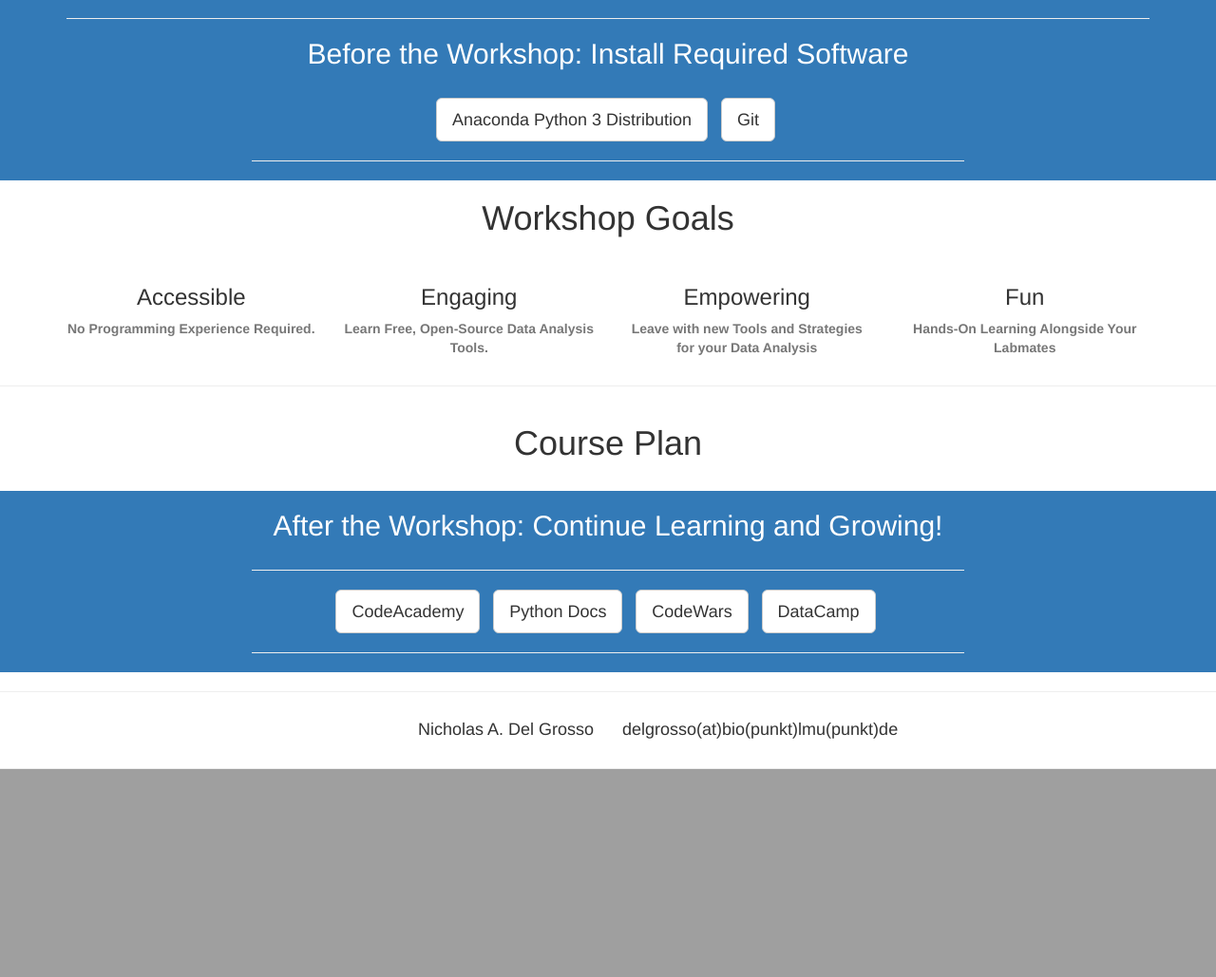
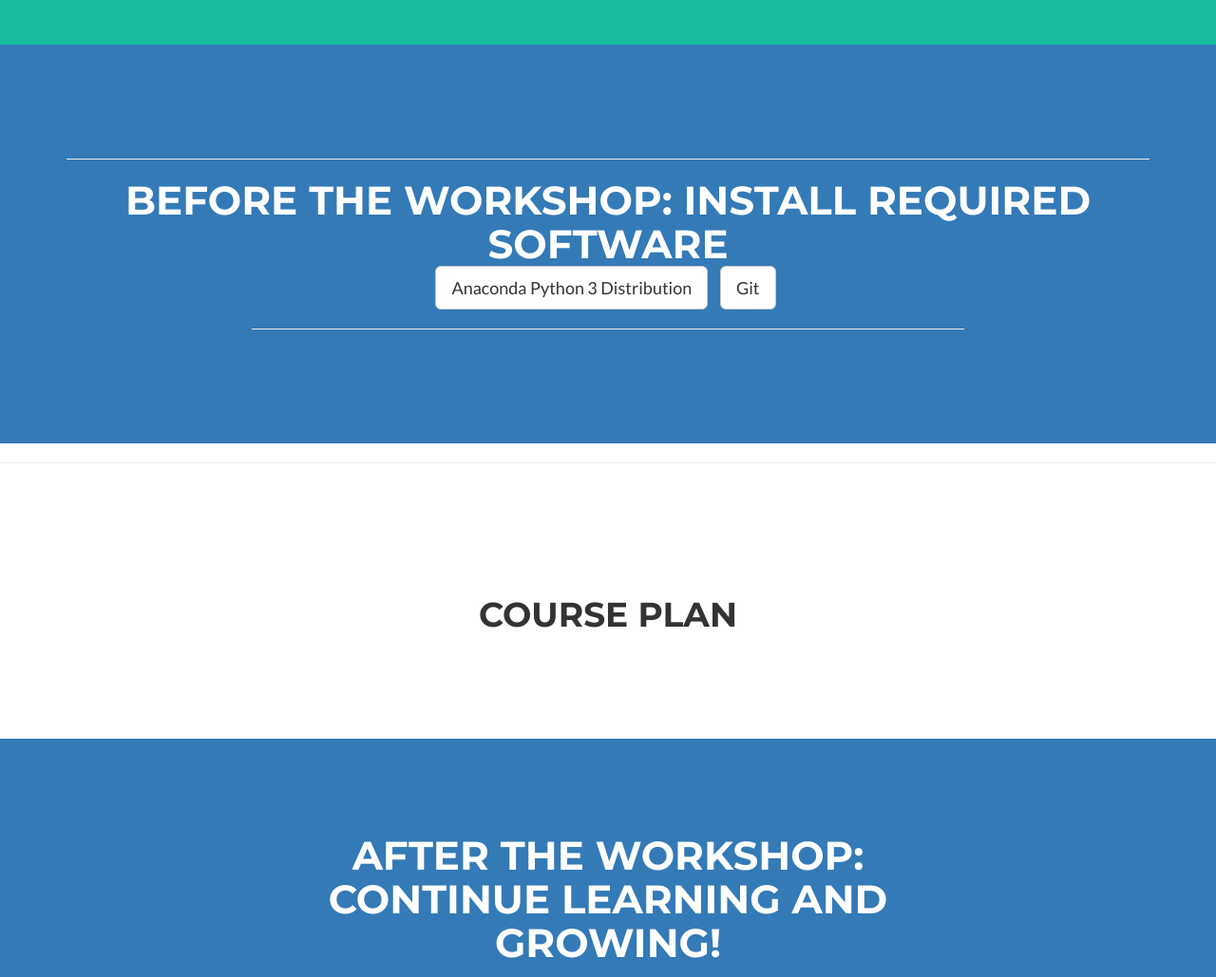
Before and after one commit to neuroneuro15/SciCourseSite2, a Flask app: page /workshop in a window 1280 px wide. Shown: the part 858-1887 px from the top of the page at 95% size. Before the commit the page ends 1668 px from the top, so only its background shows below. Run offline with Flask 2, Linux system fonts and the light colour scheme; some libraries are stand-ins or nearby versions.

Commit message:
moved most styles to freelancer.css, and implemented more htm template inheritance.  Finally, moved "Workshop Goals" section over to homepage, since all the workshops will share the same goals.

```diff
--- a/app/templates/base.html
+++ b/app/templates/base.html
@@ -1,4 +1,28 @@
 {% extends "bootstrap/base.html" %}
+
+
+{% block styles %}
+    {{ super() }}
+
+    <!-- Theme CSS -->
+    <link href="{{ url_for('static', filename='css/freelancer.min.css') }}" rel="stylesheet">
+
+    <!-- Custom Fonts -->
+    <link href="{{ url_for('static', filename="font-awesome/css/font-awesome.min.css") }}" rel="stylesheet" type="text/css">
+
+    <link href="https://fonts.googleapis.com/css?family=Montserrat:400,700" rel="stylesheet" type="text/css">
+    <link href="https://fonts.googleapis.com/css?family=Lato:400,700,400italic,700italic" rel="stylesheet" type="text/css">
+
+{% endblock %}
+
+{% block scripts %}
+    {{ super() }}
+    <script src="//ajax.googleapis.com/ajax/libs/jquery/2.0.2/jquery.min.js"></script>
+    <script src="https://cdnjs.cloudflare.com/ajax/libs/jquery-easing/1.3/jquery.easing.min.js"></script>
+
+    <script src="{{ url_for('static', filename='js/freelancer.min.js')}}"></script>
+{% endblock %}
+
 
 {% block navbar %}
     {{ super() }}
--- a/app/templates/landing.html
+++ b/app/templates/landing.html
@@ -1,30 +1,8 @@
 {% extends "base.html" %}
 
 {% block title %}
-Python Workshop
+Python 4-Day Workshop
 {% endblock %}
-
-
-{% block styles %}
-    {{ super() }}
-    <link href="{{ url_for('static', filename='css/landing-page.css') }}" rel="stylesheet">
-    <link href="{{ url_for('static', filename="css/bootstrap.min.css") }}" rel="stylesheet">
-    <link rel="stylesheet" href="{{ url_for('pygments_css') }}">
-    <!-- Custom Fonts -->
-    <link href="{{ url_for('static', filename="font-awesome/css/font-awesome.min.css") }}" rel="stylesheet" type="text/css">
-{#    <link href="https://fonts.googleapis.com/css?family=Lato:300,400,700,300italic,400italic,700italic" rel="stylesheet" type="text/css">#}
-
-
-{% endblock %}
-
-{% block scripts %}
-    {{ super() }}
-    <script src="//ajax.googleapis.com/ajax/libs/jquery/2.0.2/jquery.min.js"></script>
-    <script src="{{ url_for('static', filename='js/jquery.js') }}"></script>
-    <script src="{{ url_for('static', filename='js/bootstrap.min.js') }}"></script>
-
-{% endblock %}
-
 
 
 {% block body %}
@@ -32,27 +10,21 @@
 
     <!-- Header -->
     <a name="about"></a>
-    <div class="intro-header">
+
+    <header>
         <div class="container">
-
             <div class="row">
                 <div class="col-lg-12">
-                    <div class="intro-message">
-                        <h1>MPI Programming Workshop</h1>
-                        <h2>"Introduction to Scientific Programming with Python"</h2>
-                        <hr class="intro-divider">
-                        <h3>4 Days: November 7th - 10th, 2016, 9:30-17:30</h3>
-                        <h3>Address (First 3 Days): Large Conference Room, T Building, MPI Biochemistry, Planegg, Germany</h3>
-                        <h3>Address (Final Day): Room N25, MPI Neurobiology, Planegg, Germany</h3>
-
+                    <img class="img-responsive" src="{{ url_for('static', filename='img/business_meeting_dark.jpg') }}" alt="">
+                    <div class="intro-text">
+                        <span class="name">Introduction to Scientific Programming with Python</span>
+                        <hr class="star-light">
+                        <span class="skills">4-Day Workshop</span>
                     </div>
                 </div>
             </div>
-
         </div>
-        <!-- /.container -->
-
-    </div>
+    </header>
     <!-- /.intro-header -->
 
 
@@ -80,30 +52,6 @@
 
     <!-- Page Content -->
 
-    <section id="goals">
-        <div class="container">
-            <div class="row">
-                <div class="col-lg-12 text-center">
-                    <h1 class="section-heading">Workshop Goals</h1>
-                </div>
-            </div>
-        </div>
-        <div class="container">
-            <div class="row">
-                {% for name, text in [('Accessible', 'No Programming Experience Required.'),
-                                            ('Engaging', 'Learn Free, Open-Source Data Analysis Tools.'),
-                                            ('Empowering', 'Leave with new Tools and Strategies for your Data Analysis'),
-                                            ('Fun', 'Hands-On Learning Alongside Your Labmates')] %}
-                    <div class="col-lg-3 col-md-6 text-center">
-                        <div class="service-box">
-                            <h3>{{ name }}</h3>
-                            <p class="text-muted">{{ text }}</p>
-                        </div>
-                    </div>
-                {% endfor %}
-            </div>
-        </div>
-    </section>
 
 
     <hr>
```
Also changed, not shown: app/templates/freelancer.html (+27 -23 lines).
